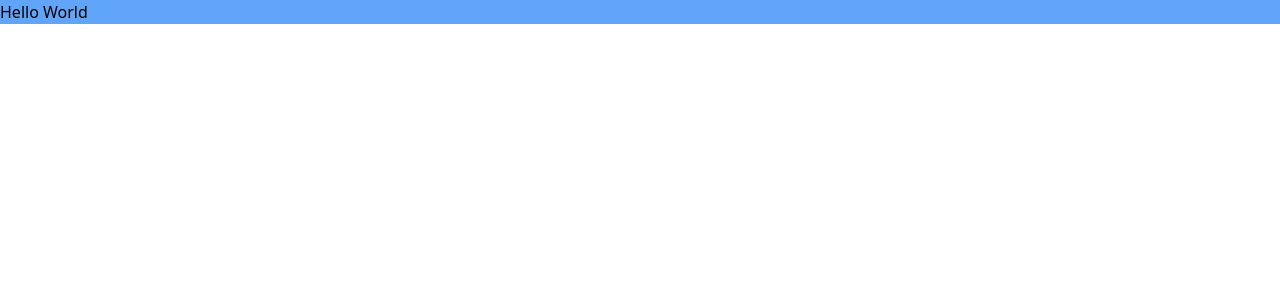
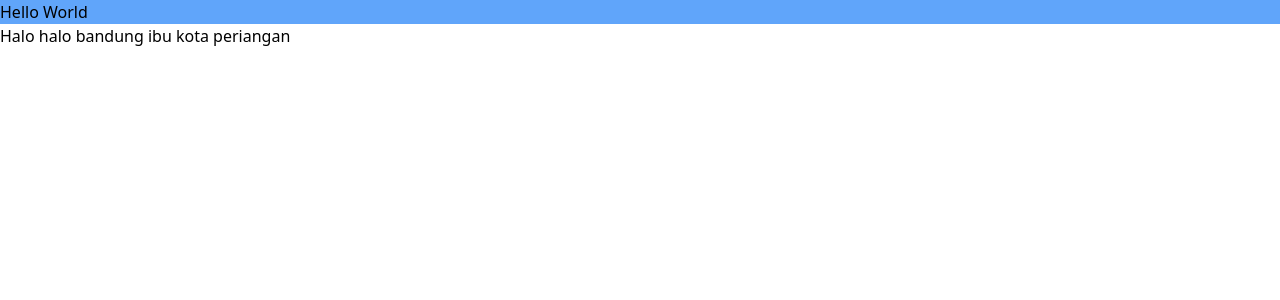
Before and after one commit to ahmadfahrezi81/nextjs-test, a Next.js app: page / in a window 1280 px wide. Shown: the top 300 px of the page. Built offline with nearby package versions, Linux system fonts and the light colour scheme.

Commit message:
tambah paragraf

```diff
--- a/src/pages/index.tsx
+++ b/src/pages/index.tsx
@@ -5,6 +5,7 @@ export default function Home() {
     return (
         <>
             <h1 className="bg-blue-400">Hello World</h1>
+            <p>Halo halo bandung ibu kota periangan</p>
         </>
     );
 }
```
